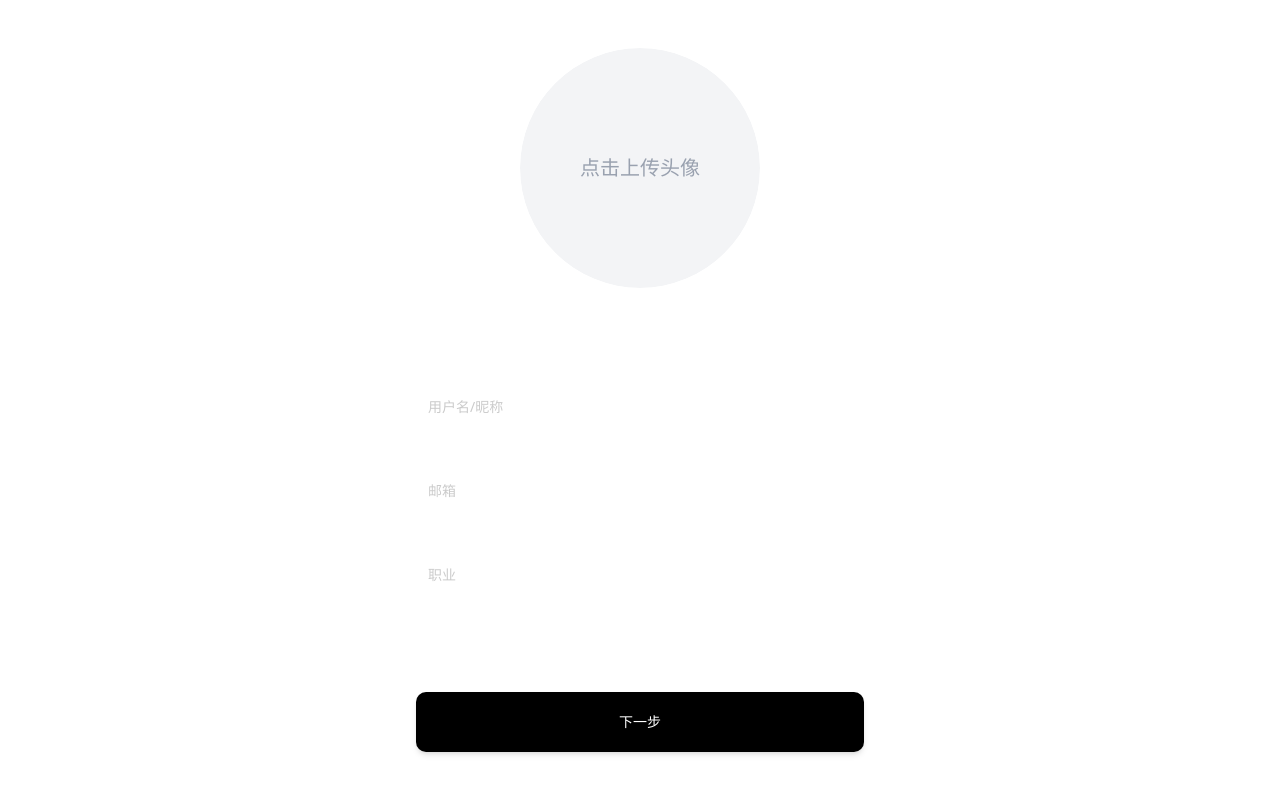
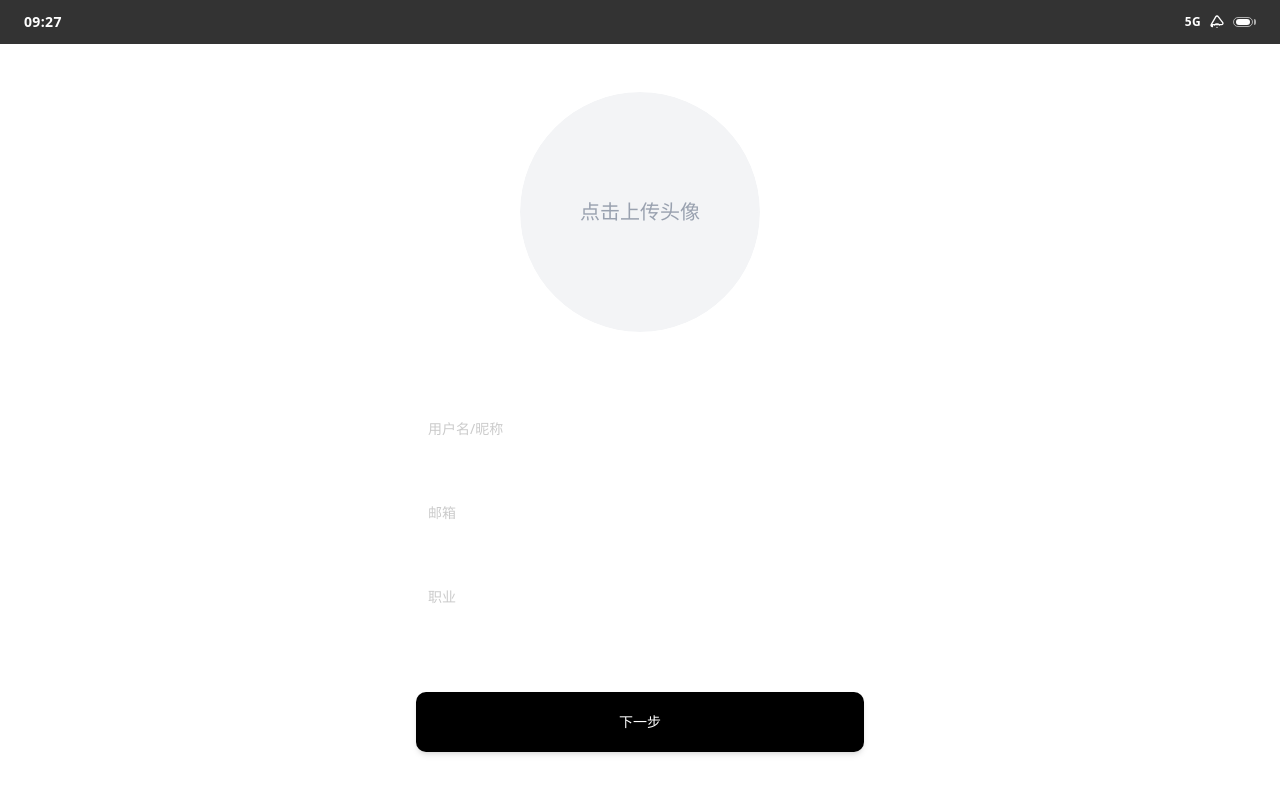
Before and after one commit to SinoAHpx/profile-matcher, a Next.js app: page /basic-info in a window 1280 px wide. Shown: the top 794 px of the page. Built offline with nearby package versions, Linux system fonts and the light colour scheme.

Commit message:
ui: add status bar

```diff
--- a/src/app/basic-info/page.tsx
+++ b/src/app/basic-info/page.tsx
@@ -20,7 +20,7 @@ export default function Page() {
     }
 
     return (
-        <div className="flex flex-col items-center justify-between min-h-screen bg-[#FFF] p-12 space-y-16">
+        <div className="flex flex-col h-full items-center justify-between bg-[#FFF] p-12 space-y-16">
             {/* 圆形头像上传 */}
             <div className="relative">
                 <Avatar className="w-[240px] h-[240px] cursor-pointer" onClick={() => document.getElementById('avatar-upload')?.click()}>
--- a/src/app/layout.tsx
+++ b/src/app/layout.tsx
@@ -1,6 +1,7 @@
 import type { Metadata } from "next";
 import { Geist, Geist_Mono } from "next/font/google";
 import "./globals.css";
+import StatusBar from "@/components/status-bar";
 
 const geistSans = Geist({
   variable: "--font-geist-sans",
@@ -27,7 +28,8 @@ export default function RootLayout({
       <body
         className={`h-full ${geistSans.variable} ${geistMono.variable} antialiased`}
       >
-        <div className="h-full">{children}</div>
+        <StatusBar />
+        <div className="h-full pt-11">{children}</div>
       </body>
     </html>
   );
--- /dev/null
+++ b/src/components/status-bar.tsx
@@ -0,0 +1,127 @@
+'use client';
+
+import { useState, useEffect } from 'react';
+
+interface StatusBarProps {
+  className?: string;
+}
+
+export default function StatusBar({ className = '' }: StatusBarProps) {
+  const [time, setTime] = useState('');
+  const [batteryLevel, setBatteryLevel] = useState(100);
+  const [isCharging, setIsCharging] = useState(false);
+  const [networkType, setNetworkType] = useState('5G');
+  const [signalStrength, setSignalStrength] = useState(4);
+  const [wifiConnected, setWifiConnected] = useState(true);
+
+  useEffect(() => {
+    const updateTime = () => {
+      const now = new Date();
+      const hours = now.getHours();
+      const minutes = now.getMinutes();
+      setTime(`${hours.toString().padStart(2, '0')}:${minutes.toString().padStart(2, '0')}`);
+    };
+
+    updateTime();
+    const timeInterval = setInterval(updateTime, 60000);
+
+    // Simulate battery level changes
+    const batteryInterval = setInterval(() => {
+      setBatteryLevel(prev => {
+        const newLevel = prev - Math.random() * 0.5;
+        return Math.max(0, Math.min(100, newLevel));
+      });
+    }, 30000);
+
+    // Simulate charging status
+    const chargingInterval = setInterval(() => {
+      setIsCharging(Math.random() > 0.8);
+    }, 60000);
+
+    return () => {
+      clearInterval(timeInterval);
+      clearInterval(batteryInterval);
+      clearInterval(chargingInterval);
+    };
+  }, []);
+
+  const renderSignalBars = () => {
+    return Array.from({ length: 4 }, (_, i) => (
+      <div
+        key={i}
+        className={`w-0.5 rounded-full transition-all duration-300 ${
+          i < signalStrength ? 'bg-white' : 'bg-white/30'
+        }`}
+        style={{
+          height: `${8 + i * 2}px`,
+          marginRight: i < 3 ? '1px' : '0'
+        }}
+      />
+    ));
+  };
+
+  const renderBatteryIcon = () => {
+    const batteryColor = batteryLevel > 20 ? 'bg-white' : 'bg-red-500';
+
+    return (
+      <div className="relative flex items-center">
+        <div className="w-5 h-2.5 border border-white/60 rounded-sm relative flex items-center px-0.5">
+          <div
+            className={`h-1.5 rounded-sm transition-all duration-300 ${batteryColor}`}
+            style={{ width: `${batteryLevel * 0.65}px` }}
+          />
+        </div>
+        <div className="w-0.5 h-1.5 bg-white/60 rounded-r-sm ml-px" />
+        {isCharging && (
+          <div className="absolute inset-0 flex items-center justify-center">
+            <div className="w-2 h-2 bg-white rounded-full" />
+          </div>
+        )}
+      </div>
+    );
+  };
+
+  return (
+    <div className={`fixed top-0 left-0 right-0 z-50 ${className}`}>
+      <div className="h-11 bg-black/80 backdrop-blur-md flex items-center justify-between px-6 text-white text-sm font-medium">
+        {/* Left side: Time */}
+        <div className="flex items-center space-x-2">
+          <span className="text-sm font-semibold tracking-wide">{time}</span>
+        </div>
+
+        {/* Right side: Status indicators */}
+        <div className="flex items-center space-x-2">
+          {/* Network type */}
+          <span className="text-xs font-semibold tracking-wide">{networkType}</span>
+
+          {/* Signal bars */}
+          {!wifiConnected && (
+            <div className="flex items-end space-x-px">
+              {renderSignalBars()}
+            </div>
+          )}
+
+          {/* WiFi icon */}
+          {wifiConnected && (
+            <svg
+              className="w-4 h-4"
+              fill="none"
+              stroke="currentColor"
+              viewBox="0 0 24 24"
+            >
+              <path
+                strokeLinecap="round"
+                strokeLinejoin="round"
+                strokeWidth={2}
+                d="M8.111 16.404a5.5 5.5 0 017.778 0M12 20h.01m-6.938-4h13.855c1.54 0 2.502-1.667 1.732-3L13.732 4c-.77-1.333-2.694-1.333-3.464 0L3.34 16c-.77 1.333.192 3 1.732 3z"
+              />
+            </svg>
+          )}
+
+          {/* Battery */}
+          {renderBatteryIcon()}
+        </div>
+      </div>
+    </div>
+  );
+}
```
